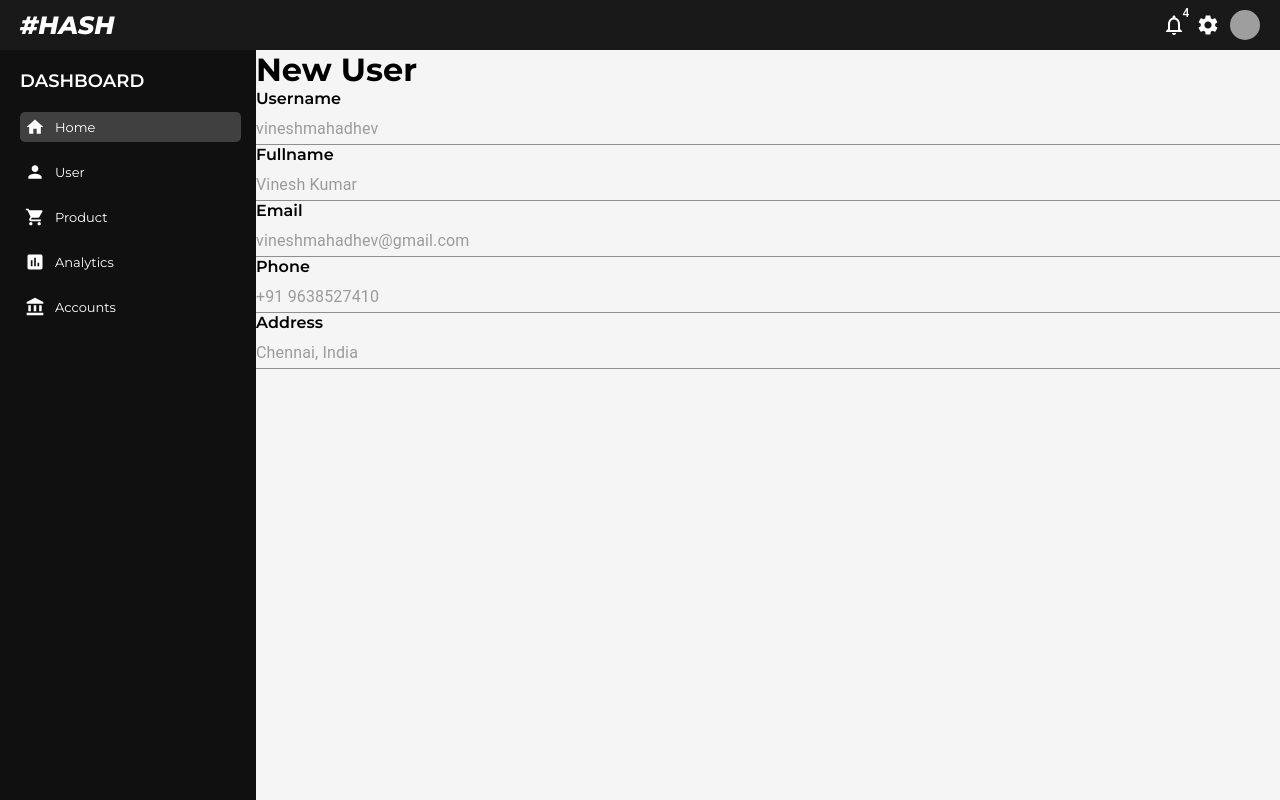
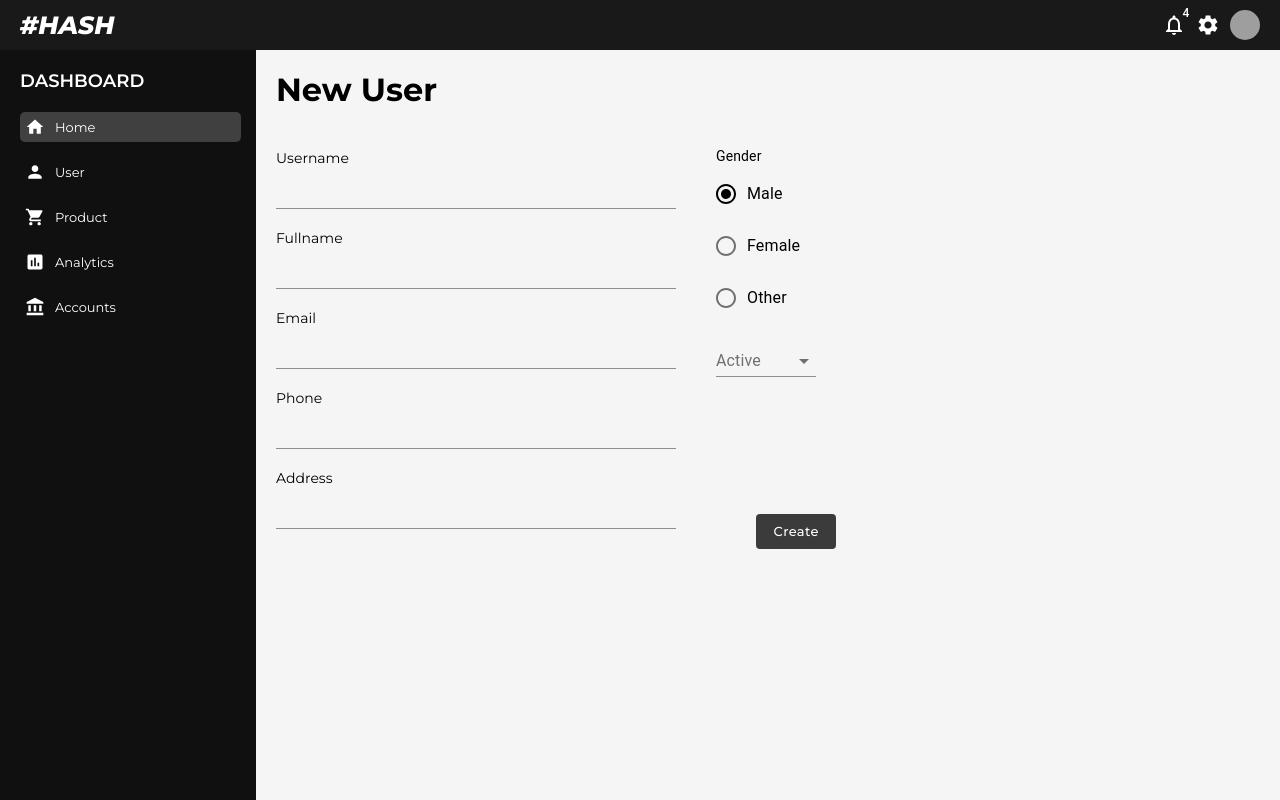
Before and after one commit to harishmahadhev/react-login-task, a React (Create React App) app: page /newuser in a window 1280 px wide. Built offline with nearby package versions, Linux system fonts and the light colour scheme; grey boxes are pictures that could not be loaded.

Commit message:
added create user

```diff
--- a/src/components/sidebar/Sidebar.jsx
+++ b/src/components/sidebar/Sidebar.jsx
@@ -1,6 +1,13 @@
-import './sidebar.css';
-import React from 'react'
-import { AccountBalance, Assessment, Home, Person, ShoppingCart } from '@material-ui/icons';
+import "./sidebar.css";
+import React from "react";
+import {
+  AccountBalance,
+  Assessment,
+  Home,
+  Person,
+  ShoppingCart,
+} from "@material-ui/icons";
+import { Link } from "react-router-dom";
 export default function Sidebar() {
   return (
     <div className="sidebar">
@@ -8,14 +15,21 @@ export default function Sidebar() {
         <div className="sidebarMenu">
           <h3 className="sidebarTitle">DASHBOARD</h3>
           <ul className="sidebarList">
+            <Link style={{ textDecoration: "none", color: "inherit" }} to="/">
               <li className="sidebarListItem active">
                 <Home className="sidebarIcon" /> Home
               </li>
+            </Link>
+            <Link
+              style={{ textDecoration: "none", color: "inherit" }}
+              to="/users"
+            >
               <li className="sidebarListItem">
                 <Person className="sidebarIcon" /> User
               </li>
+            </Link>
             <li className="sidebarListItem">
-                           <ShoppingCart className="sidebarIcon" />  Product
+              <ShoppingCart className="sidebarIcon" /> Product
             </li>
             <li className="sidebarListItem">
               <Assessment className="sidebarIcon" /> Analytics
@@ -27,5 +41,5 @@ export default function Sidebar() {
         </div>
       </div>
     </div>
-    )
+  );
 }
--- a/src/pages/newuser/NewUser.jsx
+++ b/src/pages/newuser/NewUser.jsx
@@ -1,7 +1,42 @@
 import "./newuser.css";
-import React from "react";
-import { TextField, withStyles } from "@material-ui/core";
+import React, { useState } from "react";
+import {
+  Select,
+  Radio,
+  FormControlLabel,
+  RadioGroup,
+  FormControl,
+  FormLabel,
+  TextField,
+  withStyles,
+  InputLabel,
+  makeStyles,
+  MenuItem,
+  Button,
+} from "@material-ui/core";
 import { userDetails } from "../../userContent";
+import { genders } from "./../../userContent";
+
+const useStyles = makeStyles((theme) => ({
+  formControl: {
+    margin: theme.spacing(1),
+    minWidth: 120,
+  },
+  radio: {
+    "&$checked": {
+      color: "black",
+    },
+  },
+  checked: {},
+  select: {
+    "& .MuiSelect-select": {
+      color: "black",
+      backgroundColor: "transparent",
+      borderBottomColor: "black",
+    },
+  },
+}));
+
 const CssTextField = withStyles({
   root: {
     "& label.Mui-focused": {
@@ -18,6 +53,7 @@ const CssTextField = withStyles({
         borderColor: "grey",
       },
       "&.Mui-focused fieldset": {
+        outline: "none",
         borderColor: "black",
       },
     },
@@ -25,21 +61,77 @@ const CssTextField = withStyles({
 })(TextField);
 
 export default function NewUser() {
+  const classes = useStyles();
+  const [value, setValue] = useState("male");
+  const handleChange = (event) => {
+    setValue(event.target.value);
+  };
   return (
     <div className="newUser">
       <h1 className="newUserTitle">New User</h1>
       <form className="newUserForm">
+        <div>
           {userDetails.input.map((input, key) => {
             return (
               <div key={key} className="newUserItem">
                 <label>{input.label}</label>
                 <CssTextField
+                  className="newUserInput"
                   type={input.type}
-                placeholder={input.value}
                 ></CssTextField>
               </div>
             );
           })}
+        </div>
+        <div className="newUserRight">
+          <div className="newUserRadio">
+            <FormControl component="fieldset">
+              <FormLabel
+                component="legend"
+                style={{
+                  marginBottom: "10px",
+                  fontSize: "14px",
+                  fontWeight: 400,
+                  color: "black",
+                }}
+              >
+                Gender
+              </FormLabel>
+              <RadioGroup
+                aria-label="Gender"
+                name="gender1"
+                onChange={handleChange}
+                value={value}
+              >
+                {genders.input.map((input, key) => {
+                  return (
+                    <FormControlLabel
+                      key={key}
+                      value={input.value}
+                      control={
+                        <Radio
+                          classes={{
+                            root: classes.radio,
+                            checked: classes.checked,
+                          }}
+                        />
+                      }
+                      label={input.label}
+                    />
+                  );
+                })}
+              </RadioGroup>
+            </FormControl>
+            <FormControl className={classes.select}>
+              <InputLabel>Active</InputLabel>
+              <Select>
+                <MenuItem value="yes">Yes</MenuItem>
+                <MenuItem value="no">No</MenuItem>
+              </Select>
+            </FormControl>
+          </div>
+          <Button className="newUserCreate">Create</Button>
+        </div>
       </form>
     </div>
   );
--- a/src/pages/newuser/newuser.css
+++ b/src/pages/newuser/newuser.css
@@ -1,8 +1,55 @@
 .newUser {
+
     flex: 4;
 }
 
 .newUserItem {
     display: flex;
     flex-direction: column;
+    width: 400px;
+    margin: 20px;
 }
+
+.newUserForm {
+    display: flex;
+    flex-wrap: wrap;
+
+
+}
+
+label {
+    font-weight: 400;
+    font-size: medium;
+    margin-bottom: 10px;
+    font-size: 14px;
+}
+
+.newUserRadio {
+    display: flex;
+    flex-direction: column;
+    margin: 20px;
+}
+
+.newUserRight {
+    display: flex;
+    flex-direction: column;
+    align-items: flex-end;
+    justify-content: space-between;
+}
+
+.newUserRight .newUserCreate {
+    width: 80px;
+    background-color: rgb(59, 59, 59);
+    color: white;
+    font-size: 13px;
+    text-transform: capitalize;
+    font-weight: 500;
+}
+
+.newUserRight .newUserCreate:hover {
+    background-color: rgb(80, 80, 80);
+}
+
+.newUserTitle {
+    margin: 20px;
+}
```
Lines whose indentation alone changed are shown as unchanged.
